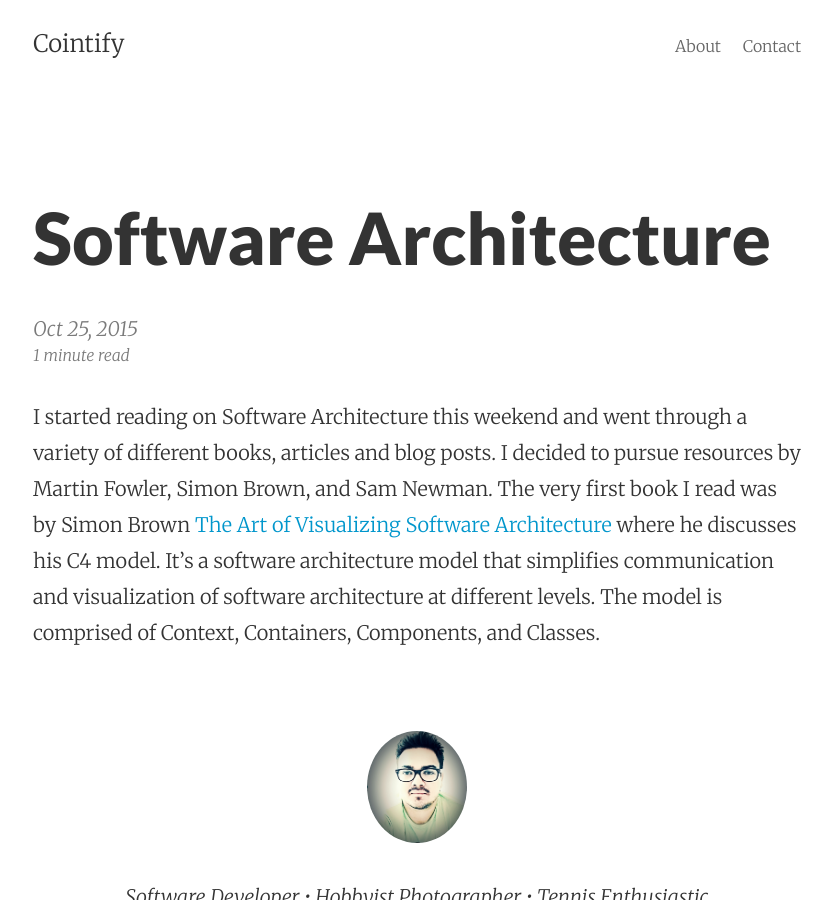
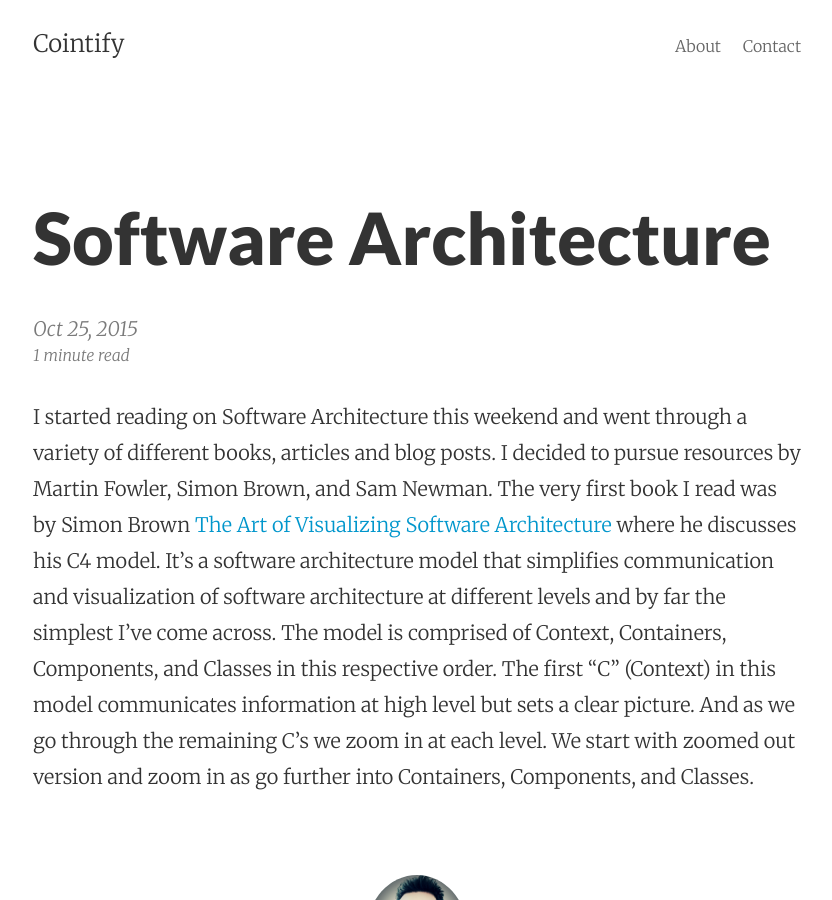
Before and after one commit to cointify/cointify.github.io, a Jekyll site: the page built from _posts/2015-10-25-software-arch.md, in a window 1280 px wide and 900 px high. Shown: the whole window, without its empty margins (223-1055 px from the left). Built offline with Jekyll 4.4.1, drawn with Linux system fonts in a browser that asks for light colours; Markdown is read by kramdown in place of the engine named in the settings.

Commit message:
Content of post

```diff
--- a/_posts/2015-10-25-software-arch.md
+++ b/_posts/2015-10-25-software-arch.md
@@ -6,4 +6,4 @@ summary:    Reading Software Architecture by Martin Fowler, Simon Brown, and Sam
 categories: architecture
 ---
 
-I started reading on Software Architecture this weekend and went through a variety of different books, articles and blog posts. I decided to pursue  resources by Martin Fowler, Simon Brown, and Sam Newman. The very first book I read was by Simon Brown [The Art of Visualizing Software Architecture](https://leanpub.com/visualising-software-architecture/) where he discusses his C4 model. It's a software architecture model that simplifies communication and visualization of software architecture at different levels. The model is comprised of Context, Containers, Components, and Classes.
+I started reading on Software Architecture this weekend and went through a variety of different books, articles and blog posts. I decided to pursue  resources by Martin Fowler, Simon Brown, and Sam Newman. The very first book I read was by Simon Brown [The Art of Visualizing Software Architecture](https://leanpub.com/visualising-software-architecture/) where he discusses his C4 model. It's a software architecture model that simplifies communication and visualization of software architecture at different levels and by far the simplest I've come across. The model is comprised of Context, Containers, Components, and Classes in this respective order. The first "C" (Context) in this model communicates information at high level but sets a clear picture. And as we go through the remaining C's we zoom in at each level. We start with zoomed out version and zoom in as go further into Containers, Components, and Classes.
```
